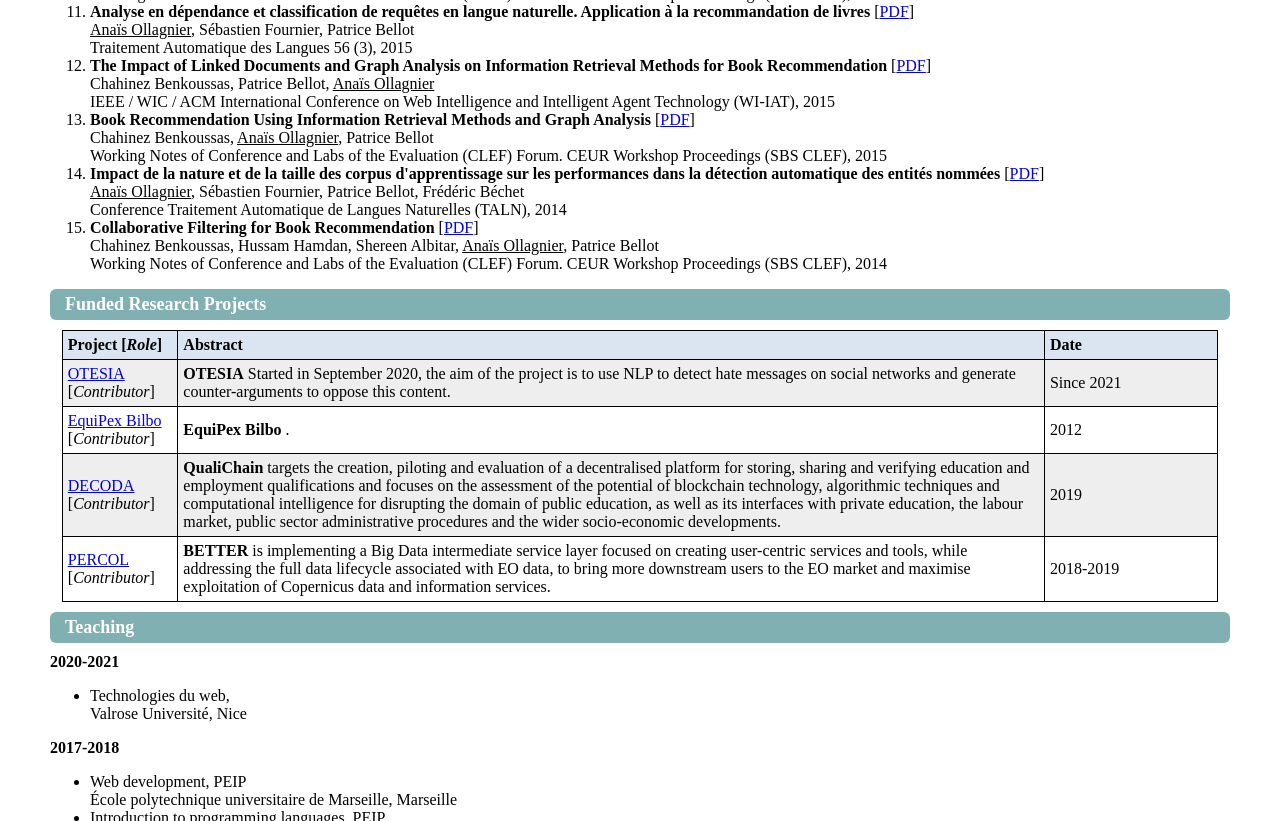
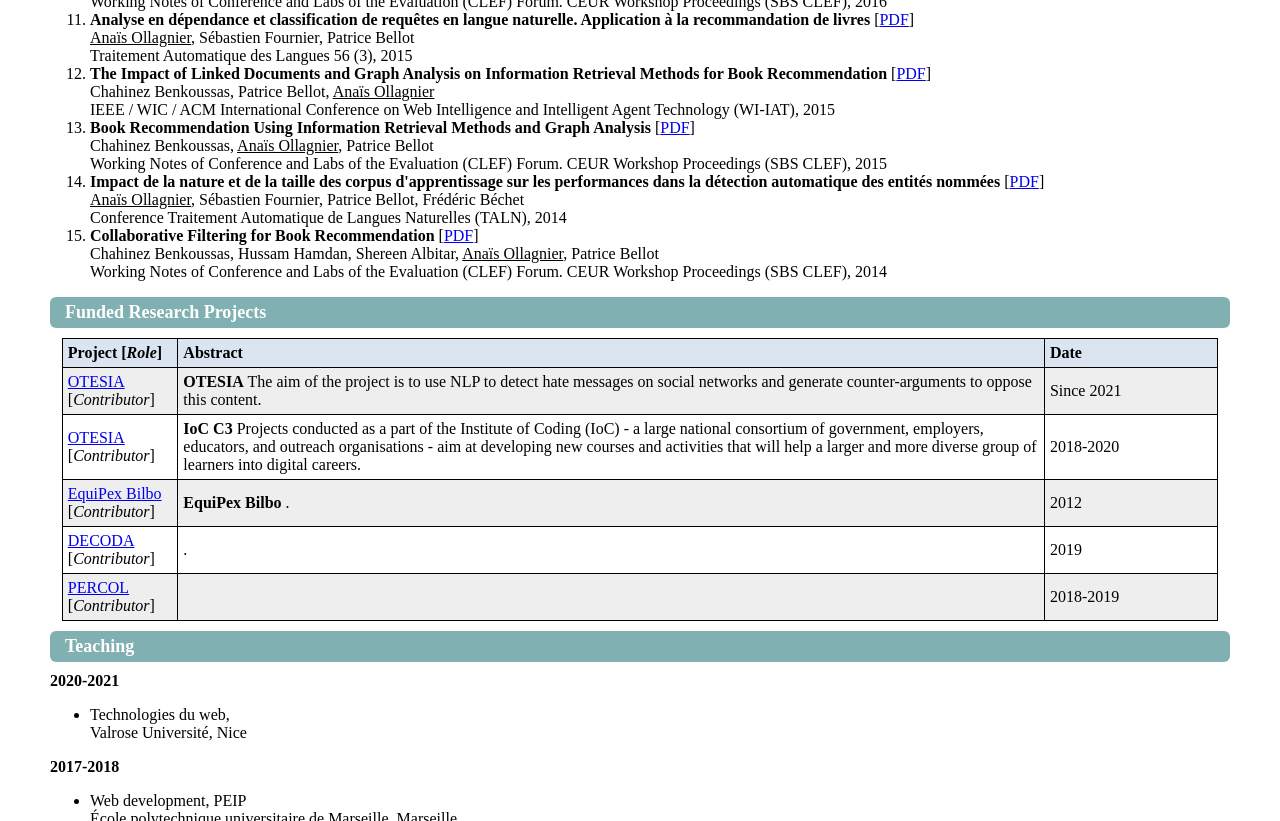
Before and after one commit to aollagnier/aollagnier.github.ioV1, a plain HTML site: page index.html in a window 1280 px wide. Shown: the part 1336-2157 px from the top of the page. Drawn offline with nearby package versions, Linux system fonts and the light colour scheme; no server answers.

Commit message:
First commit

```diff
--- a/index.html
+++ b/index.html
@@ -215,6 +215,18 @@
 
     <div class="row">
       <div class="column middle">
+    <p>
+    Since January <b>2021</b>, I am a post-doctorant fellow in computer science at the <a href="https://www.i3s.unice.fr/">I3S Laboratory</a> where I am a member of the joint Inria-CNRS-UCA <a href="https://team.inria.fr/wimmics/">Wimmics team</a> led by Fabien Gandon and based in Sophia Antipolis, <i>ca.</i> Nice (France). <br><br>
+
+My research area is Artificial Intelligence (AI), and my current work focuses on identifying and preventing cyberbullying on social media. I am particularly interested in data mining aiming at developing innovative techniques to improve community detection and  counter-argument generation.
+<br> <br>
+
+In November <b>2017</b> I received the Ph.D. in computer science from the Aix-Marseille Université (France), with a thesis focused on developing a content-based recommender system using natural language processing techniques. I conducted my PhD research in the Data, Information content MAnagement Group (DIMAG) in the <a href="https://www.lis-lab.fr/en/home/">LIS</a> (Computer and Systems Laboratory) at Marseille (France). As a part of my work, I also had the opportunity to collaborate with one of the world's leading platforms in electronic publishing in the field of Humanities and Social Sciences (HSS): <a href="https://www.openedition.org/">OpenEdition</a>. My contribution to <a href="https://github.com/OpenEdition/bilbo">BILBO</a> (Automatic reference labelling) resulted in a publicly available tool which is still one of the main components of digital tools developed in the OpenEdition Lab.
+<br><br>
+In <b>2018</b>, I moved to the <a href="https://www.exeter.ac.uk/">University of Exeter</a> (UK) for a two-year postdoc in the Social & Environmental Data Analysis (<a href="https://sites.exeter.ac.uk/seda-lab/">SEDA</a>) lab to work on a career coach for personalised learning. This work resulted in a fully integrated self-directed career exploration tool called <a href="https://www.c3-ioc.co.uk/">C3-IoC</a> whose a publicly version is available online.
+
+    </p>
+    <!--
 	<p>
 	<b>Since January 2021</b>, I am Post-doctorant at the <i>Université Côte d'Azur</i>. Practically, I am
 	  working in
@@ -235,7 +247,7 @@ job role networks  This work resulted in a fully integrated self-directed career
 	  with the <a href="https://hal.archives-ouvertes.fr/LSIS-DIMAG/">Dimag group</a> in
 	  Marseille, I focused on on developing a content-based recommender system using natural language processing techniques. I conducted my PhD research in the Data, Information content MAnagement Group (DIMAG) in the <a href="https://www.lis-lab.fr/en/home/">LIS</a> (Computer and Systems Laboratory) at Marseille (France). As a part of my work, I also had the opportunity to collaborate with one of the world's leading platforms in electronic publishing in the field of Humanities and Social Sciences (HSS): <a href="https://www.openedition.org/">OpenEdition</a>. My contribution to <a href="https://github.com/OpenEdition/bilbo">BILBO</a> (Automatic reference labelling) resulted in a publicly available tool which is still
 one of the main components of digital tools developed in the OpenEdition Lab.
-
+	-->
 	</p>
 	<!-- <ul> -->
 	<!--   <li> -->
@@ -251,6 +263,8 @@ one of the main components of digital tools developed in the OpenEdition Lab.
 	<!--     RDF/SPARQL Benchmarks -->
 	<!--   </li> -->
 	<!-- </ul> -->
+	<p> Here is my <a href="./CV_anais-new.pdf"
+			  target="_blank">CV</a>. </p>
       </div>
 
       <div class="column side">
@@ -353,8 +367,13 @@ one of the main components of digital tools developed in the OpenEdition Lab.
       </tr>
       <tr>
 	<td><a href="https://otesia.eu/impact-ia-cyberviolence/">OTESIA</a><br>[<i>Contributor</i>]</td>
-	<td><b>OTESIA</b> Started in September 2020, the aim of the project is to use NLP to detect hate messages on social networks and generate counter-arguments to oppose this content.</td>
+	<td><b>OTESIA</b> The aim of the project is to use NLP to detect hate messages on social networks and generate counter-arguments to oppose this content.</td>
 	<td>Since 2021</td>
+      </tr>
+      <tr>
+        <td><a href="https://otesia.eu/impact-ia-cyberviolence/">OTESIA</a><br>[<i>Contributor</i>]</td>
+        <td><b>IoC C3</b> Projects conducted as a part of the Institute of Coding (IoC) - a large national consortium of government, employers, educators, and outreach organisations - aim at developing new courses and activities that will help a larger and more diverse group of learners into digital careers. </td>
+        <td>2018-2020</td>
       </tr>
       <tr>
 	<td><a href="https://lab.hypotheses.org/fiches-projet/bilbo">EquiPex Bilbo</a><br>[<i>Contributor</i>]</td>
@@ -363,25 +382,12 @@ one of the main components of digital tools developed in the OpenEdition Lab.
       </tr>
       <tr>
 	<td><a href="http://decoda.univ-avignon.fr/projet.php">DECODA</a><br>[<i>Contributor</i>]</td>
-	<td><b>QualiChain</b> targets the creation, piloting and
-	evaluation of a decentralised platform for storing, sharing
-	and verifying education and employment qualifications and
-	focuses on the assessment of the potential of blockchain
-	technology, algorithmic techniques and computational
-	intelligence for disrupting the domain of public education, as
-	well as its interfaces with private education, the labour
-	market, public sector administrative procedures and the wider
-	socio-economic developments.</td>
+	<td>.</td>
 	<td>2019</td>
       </tr>
       <tr>
 	<td><a href="http://www.defi-repere.fr/">PERCOL</a><br>[<i>Contributor</i>]</td>
-	<td><b>BETTER</b> is implementing a Big Data intermediate
-	service layer focused on creating user-centric services and
-	tools, while addressing the full data lifecycle associated
-	with EO data, to bring more downstream users to the EO market
-	and maximise exploitation of Copernicus data and information
-	services.</td>
+	<td></td>
 	<td>2018-2019</td>
       </tr>
     </table>
```
Also changed, not shown: 1 other file.
